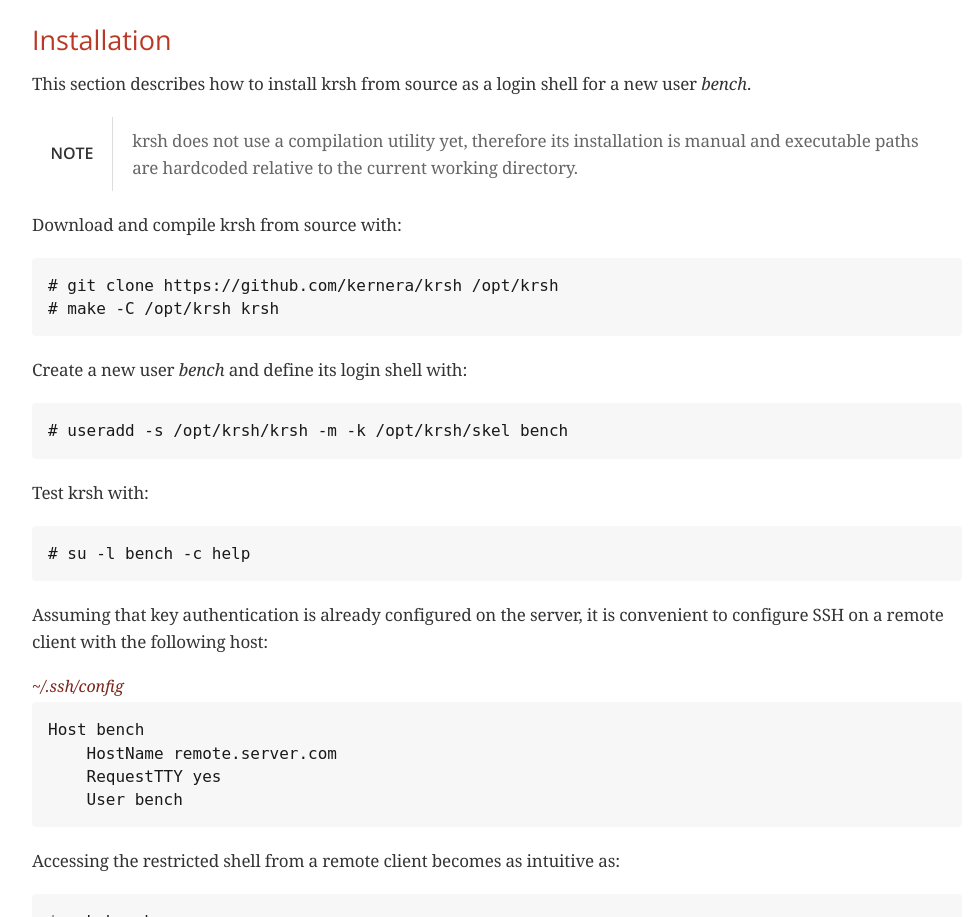
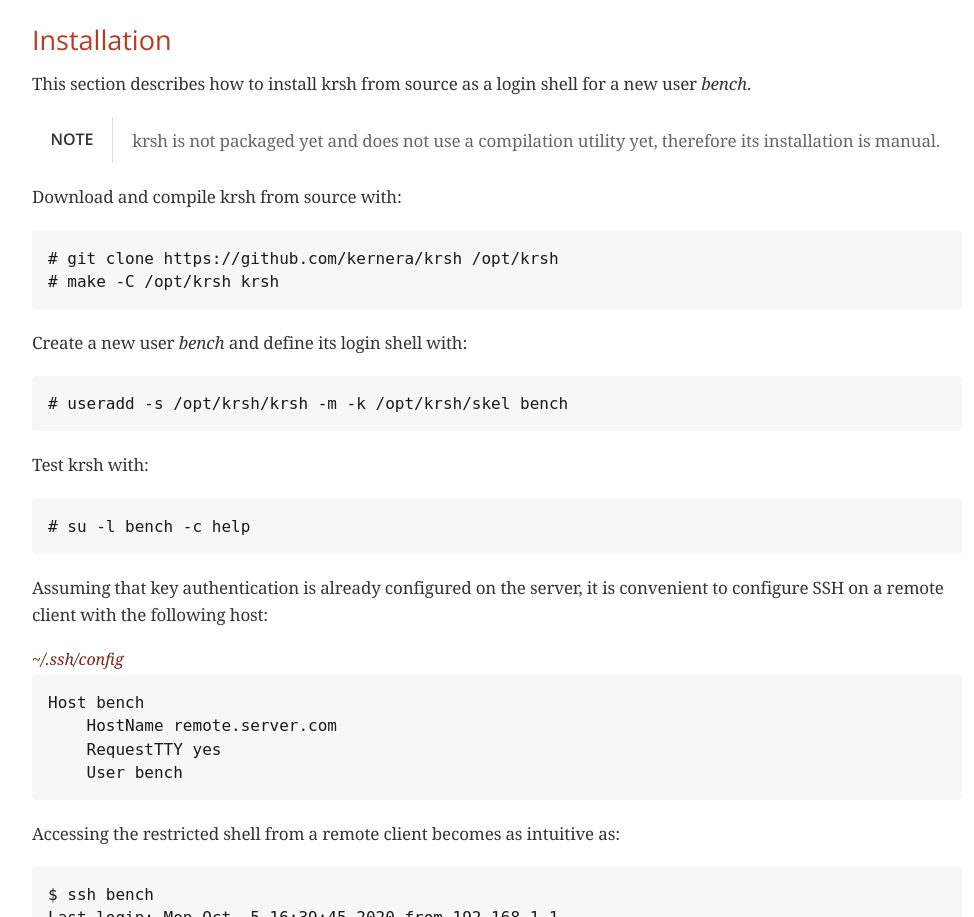
Before and after one commit to kernera/krsh, a plain HTML site: page docs/index.html in a window 1280 px wide. Shown: the part 1146-2063 px from the top of the page, without its empty margins (303-1277 px from the left). Drawn offline with nearby package versions, Linux system fonts and the light colour scheme; a web font is replaced by a local one.

Commit message:
refine installation note
The executables paths aren't relative anymore. Also mention that krsh
has no distribution package yet.

```diff
--- a/docs/index.html
+++ b/docs/index.html
@@ -536,7 +536,7 @@ Therefore there is no convention to describe or split the access to a embedded w
 <div class="title">Note</div>
 </td>
 <td class="content">
-krsh does not use a compilation utility yet, therefore its installation is manual and executable paths are hardcoded relative to the current working directory.
+krsh is not packaged yet and does not use a compilation utility yet, therefore its installation is manual.
 </td>
 </tr>
 </table>
```
Also changed, not shown: 2 other files.
